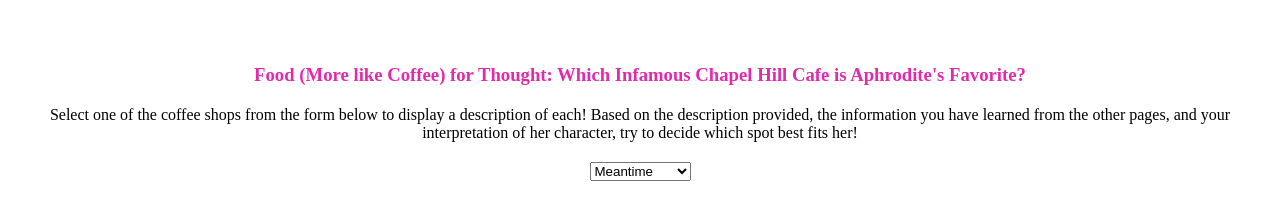
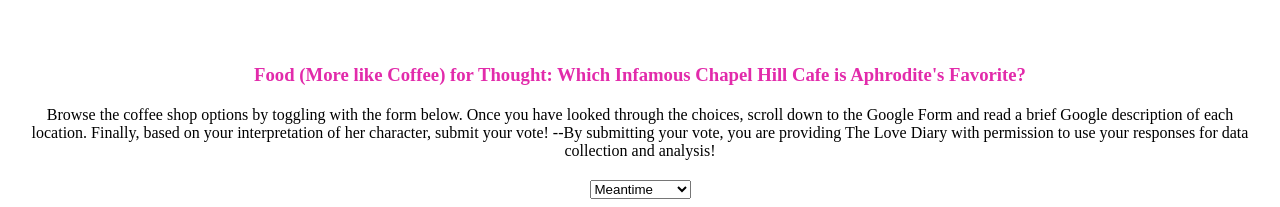
Before and after one commit to COMP426Spring2024/a01-mimo2025, a plain HTML site: page ch_page/ch_page.html in a window 1280 px wide. Shown: the part 1479-1686 px from the top of the page. Drawn offline with Linux system fonts and the light colour scheme.

Commit message:
Finish Select HTML Requirement and Add Google Form to CH Page

```diff
--- a/ch_page/ch_page.html
+++ b/ch_page/ch_page.html
@@ -46,10 +46,10 @@
         </div>
         <div style="height: .3in;"></div>
         <h3 class="header" style="color: #e22bab;">Food (More like Coffee) for Thought: Which Infamous Chapel Hill Cafe is Aphrodite's Favorite?</h3>
-        <p class="paragraph">Select one of the coffee shops from the form below to display a description
-            of each! Based on the description provided, the information you have learned
-            from the other pages, and your interpretation of her character, try to decide
-            which spot best fits her!</p>
+        <p class="paragraph">Browse the coffee shop options by toggling with the form below. Once you have looked through the choices, scroll down to the Google Form and
+            read a brief Google description of each location. Finally, based on your interpretation of her character, submit your vote! --By submitting
+            your vote, you are providing The Love Diary with permission to use your responses for data collection and analysis!
+        </p>
         <div style="text-align: center;">
         <form action="">
             <select name="Chapel Hill Coffee Shops">
@@ -60,6 +60,7 @@
             <option value="nineteen">1922</option>
             </select>
         </form>
+        <iframe src="https://docs.google.com/forms/d/e/1FAIpQLScXlZRQsrpDop7F0sYyzKgZMK-sEwFLr7l6aNCV0YlPQqGJzg/viewform?embedded=true" width="640" height="1325" frameborder="0" marginheight="0" marginwidth="0">Loading…</iframe>
         </div>
     </body>
     <footer class="footer" style="padding: 10px; margin-top: 10px; color: #190239;">
```
